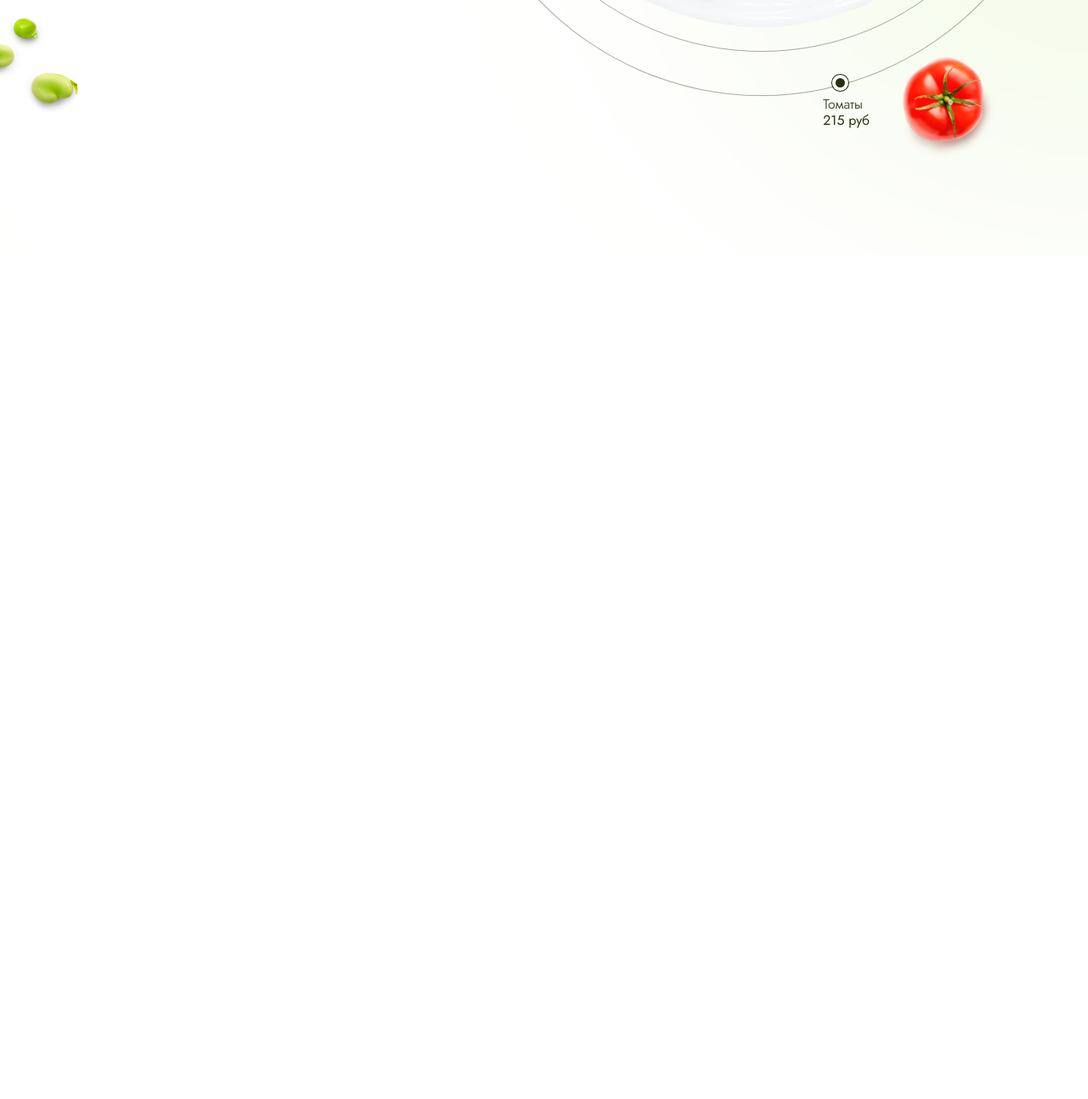
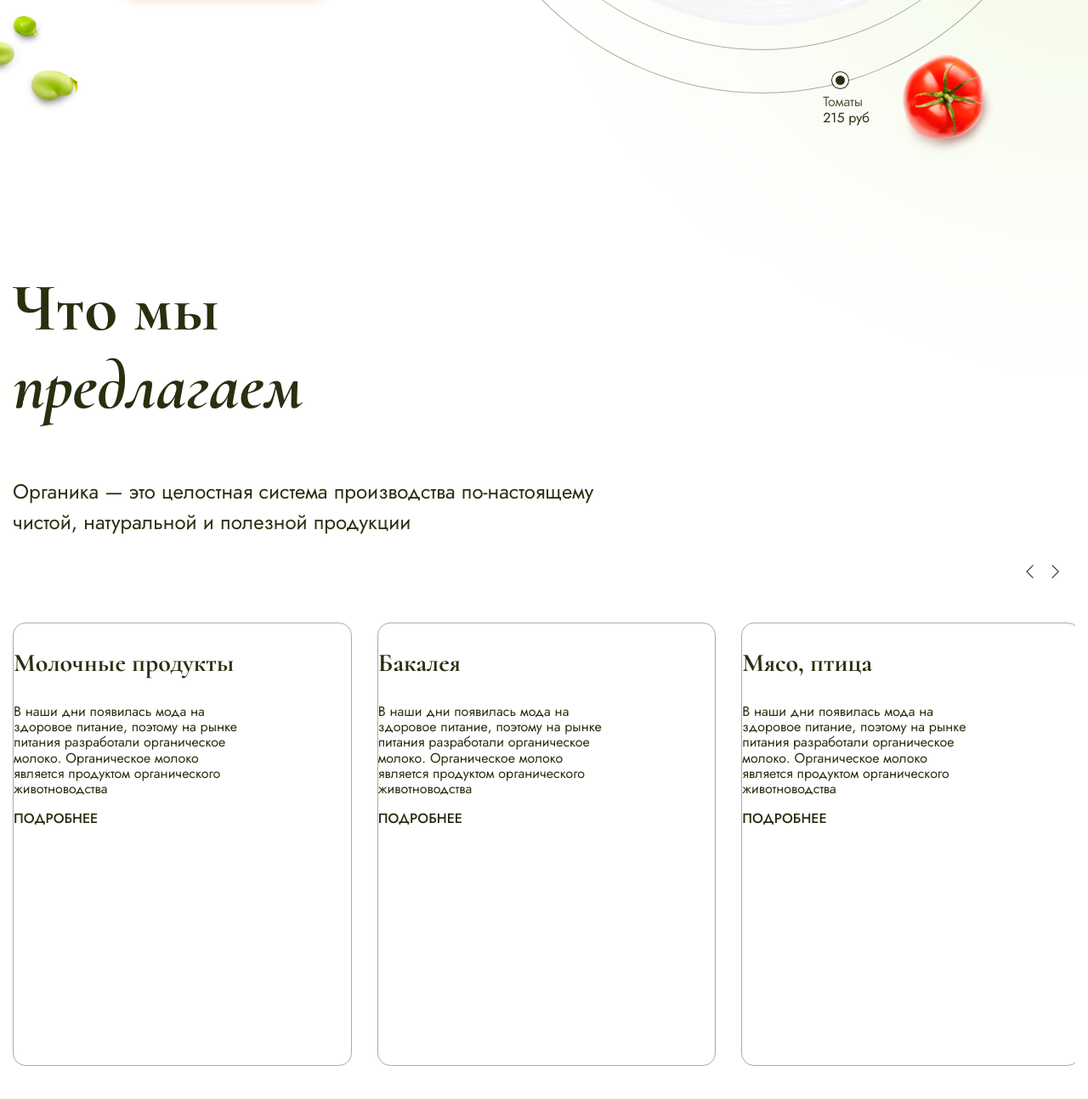
Before and after one commit to OlyaMosienko/Module02-Shop, a website built with webpack: page src/index.html in a window 1280 px wide. Shown: the part 778-2072 px from the top of the page at 85% size. Before the commit the page ends 1078 px from the top, so only its background shows below. Built offline with nearby package versions, Linux system fonts and the light colour scheme.

Commit message:
Add block - Offer

```diff
--- a/package.json
+++ b/package.json
@@ -17,6 +17,7 @@
   },
   "dependencies": {
     "html-webpack-plugin": "^5.5.0",
-    "normalize.css": "^8.0.1"
+    "normalize.css": "^8.0.1",
+    "swiper": "^9.2.3"
   }
 }
--- a/src/index.html
+++ b/src/index.html
@@ -75,5 +75,60 @@
         <img class="main__pepper" src="images/pepper.png" alt="">
         <img class="main__beans" src="images/beans.png" alt="">
     </div>
+    <section class="offer">
+        <div class="container">
+            <h1 class="title title_block">
+                Что мы
+                <span class="title__span">предлагаем</span>
+            </h1>
+            <div class="offer__text">
+                <p class="description description_size-m">
+                    Органика — это целостная система производства по-настоящему чистой, натуральной и полезной продукции
+                </p>
+            </div>
+            <div class="offer__slider">
+                <div class="swiper offerSwiper">
+                    <div class="swiper-wrapper">
+                        <div class="swiper-slide">
+                            <h3 class="swiper-slide__title">
+                                Молочные продукты
+                            </h3>
+                            <p class="swiper-slide__text">
+                                В наши дни появилась мода на здоровое питание, поэтому на рынке питания разработали органическое молоко. Органическое молоко является продуктом органического животноводства
+                            </p>
+                            <a href="#" class="swiper-slide__link">Подробнее</a>
+                        </div>
+                        <div class="swiper-slide">
+                            <h3 class="swiper-slide__title">
+                                Бакалея
+                            </h3>
+                            <p class="swiper-slide__text">
+                                В наши дни появилась мода на здоровое питание, поэтому на рынке питания разработали органическое молоко. Органическое молоко является продуктом органического животноводства
+                            </p>
+                            <a href="#" class="swiper-slide__link">Подробнее</a>
+                        </div>
+                        <div class="swiper-slide">
+                            <h3 class="swiper-slide__title">
+                                Мясо, птица
+                            </h3>
+                            <p class="swiper-slide__text">
+                                В наши дни появилась мода на здоровое питание, поэтому на рынке питания разработали органическое молоко. Органическое молоко является продуктом органического животноводства
+                            </p>
+                            <a href="#" class="swiper-slide__link">Подробнее</a>
+                        </div>
+                        <div class="swiper-slide">Slide 4</div>
+                        <div class="swiper-slide">Slide 5</div>
+                        <div class="swiper-slide">Slide 6</div>
+                        <div class="swiper-slide">Slide 7</div>
+                        <div class="swiper-slide">Slide 8</div>
+                        <div class="swiper-slide">Slide 9</div>
+                    </div>
+                        <div class="swiper-button-next"></div>
+                        <div class="swiper-button-prev"></div>
+                        <div class="swiper-pagination"></div>
+                </div>
+            </div>
+        </div>
+    </section>
 </body>
 </html>
--- a/src/index.js
+++ b/src/index.js
@@ -1,2 +1,24 @@
 import 'normalize.css'
+import 'swiper/css';
+import 'swiper/css/navigation';
+import 'swiper/css/pagination';
 import './styles/main.scss';
+
+import Swiper, { Navigation, Pagination } from 'swiper';
+
+var swiper = new Swiper(".offerSwiper", {
+    slidesPerView: 3,
+    spaceBetween: 30,
+    slidesPerGroup: 3,
+    loop: true,
+    loopFillGroupWithBlank: true,
+    pagination: {
+      el: ".swiper-pagination",
+      clickable: true,
+    },
+    navigation: {
+      nextEl: ".swiper-button-next",
+      prevEl: ".swiper-button-prev",
+    },
+    modules: [Navigation, Pagination],
+  });
--- a/src/styles/main.scss
+++ b/src/styles/main.scss
@@ -48,8 +48,8 @@ body {
     }
     &__cart {
         display: block;
-        width: 3.8rem;
-        height: 3.8rem;
+        width: 4rem;
+        height: 4rem;
         border-radius: 100%;
         background-color: $orange;
         background-image: url(../images/cart.svg);
@@ -75,8 +75,8 @@ body {
     display: block;
     background-image: url(../images/logo.svg);
     background-repeat: no-repeat;
-    background-size: cover;
-    width: 12.3rem;
+    background-size: contain;
+    width: 12rem;
     height: 3.2rem;
 }
 .container {
@@ -89,8 +89,10 @@ body {
     background-image: url(../images/main.png);
     background-size: cover;
     background-position-x: center;
+    background-repeat: no-repeat;
     position: relative;
     padding-bottom: 187px;
+    z-index: 0;
     &__item {
         margin-left: 12rem;
         max-width: 378px;
@@ -105,9 +107,12 @@ body {
         align-items: center;
         gap: 30px;
     }
+    &__text {
+        padding-top: 4rem;
+    }
     &__cover {
-        flex-basis: 763px;
-        height: 763px;
+        flex-basis: 758px;
+        height: 758px;
         border: 1px solid rgba($green, 0.4);
         border-radius: 100%;
         display: flex;
@@ -117,8 +122,8 @@ body {
         position: relative;
     }
     &__line {
-        width: 658px;
-        height: 658px;
+        width: 656px;
+        height: 656px;
         display: flex;
         flex-direction: column;
         justify-content: center;
@@ -187,30 +192,35 @@ body {
         bottom: 114px;
         right: 109px;
         width: 11rem;
+        z-index: -1;
     }
     &__avocado {
         position: absolute;
         top: 48px;
         right: -10px;
         width: 17.8rem;
+        z-index: -1;
     }
     &__cucumber {
         position: absolute;
         top: 0px;
         left: 680px;
         width: 8.4rem;
+        z-index: -1;
     }
     &__pepper {
         position: absolute;
         top: 398px;
         left: 27px;
         width: 8.6rem;
+        z-index: -1;
     }
     &__beans {
         position: absolute;
         bottom: 155px;
         left: -10px;
         width: 11.8rem;
+        z-index: -1;
     }
 }
 .title {
@@ -229,17 +239,86 @@ body {
 }
 .description {
     margin: 0;
+    line-height: 1.5;
     &_size-s {
         font-size: 1.8rem;
+    }
+    &_size-m {
+        font-size: 2.4rem;
     }
 }
 .link {
     color: $white;
     text-transform: uppercase;
-    padding: 2.5rem 4.2rem;
+    letter-spacing: 0.13rem;
+    padding: 2.4rem 4.3rem;
     background-color: $orange;
     box-shadow: 0px 1rem 1.1rem .2rem rgba(207, 92, 13, 0.2);
     text-decoration: none;
     border-radius: 3.8rem;
     display: inline-block;
 }
+
+.offer {
+    background-image: url(../images/offer.png);
+    background-size: cover;
+    background-position-x: center;
+    background-repeat: no-repeat;
+    padding-top: 2rem;
+    padding-bottom: 200px;
+    &__text {
+        margin-top: 6rem;
+        max-width: 700px;
+    }
+    &__slider {
+        overflow: hidden;
+        padding-top: 100px;
+    }
+}
+
+.swiper {
+    overflow: initial;
+    &-slide {
+        border: 1px solid rgba($green, 0.4);
+        border-radius: 15px;
+        width: 466px;
+        height: 520px;
+    }
+    &-slide:hover {
+        border: 3px solid rgba($green, 0.4);
+    }
+    &-pagination {
+        display: none;
+    }
+    &-button-next, &-button-prev {
+        top: -60px;
+        &::after {
+            color: $green;
+            font-size: initial;
+        }
+    }
+    &-button-prev {
+        left: initial;
+        right: 40px;
+    }
+}
+.swiper-slide {
+    &__title {
+        font-family: $font-cormorant;
+        font-weight: 700;
+        font-size: 3rem;
+    }
+    &__text {
+        font-family: $font-jost;
+        font-size: 1.6rem;
+        max-width: 275px;
+    }
+    &__link {
+        font-family: $font-jost;
+        font-weight: 500;
+        font-size: 1.6rem;
+        color: $green;
+        text-decoration: none;
+        text-transform: uppercase;
+    }
+}
```
Also changed, not shown: src/images/offer.png (added), 1 other file.
